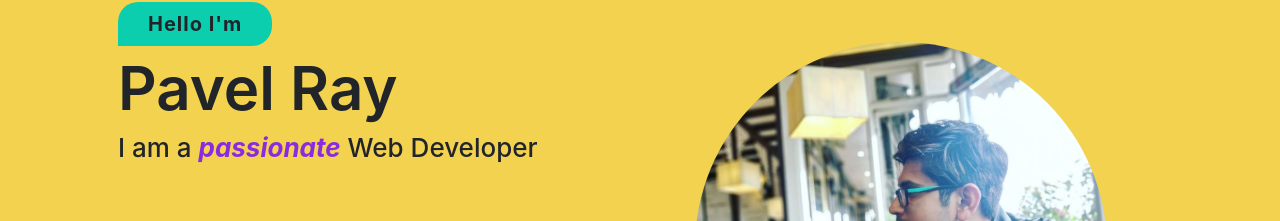
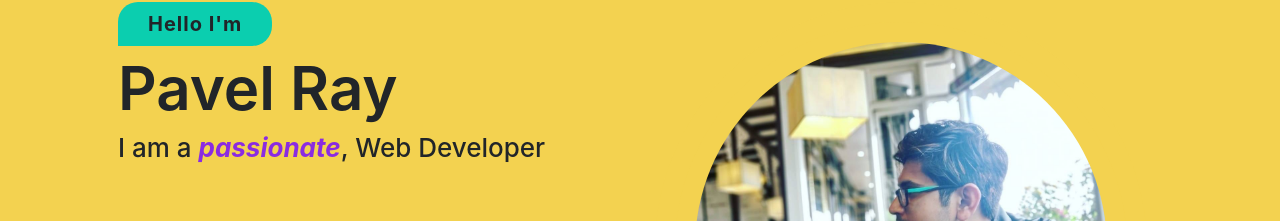
Before and after one commit to pavelray/portfolio, an Angular app: page / in a window 1280 px wide. Shown: the part 205-426 px from the top of the page. Built offline with nearby package versions, Linux system fonts and the light colour scheme; no server answers.

Commit message:
added comma

```diff
--- a/src/app/portfolio/portfolio.component.html
+++ b/src/app/portfolio/portfolio.component.html
@@ -9,7 +9,7 @@
               <h2 class="title"> {{name}}</h2>
             </div>
             <div class="row">
-              <h4 class="role">I am a <span class="bold italic span-role"></span> Web Developer</h4>
+              <h4 class="role">I am a <span class="bold italic span-role"></span>, Web Developer</h4>
             </div>
         </div>
         <div class="col-md-6">
```
